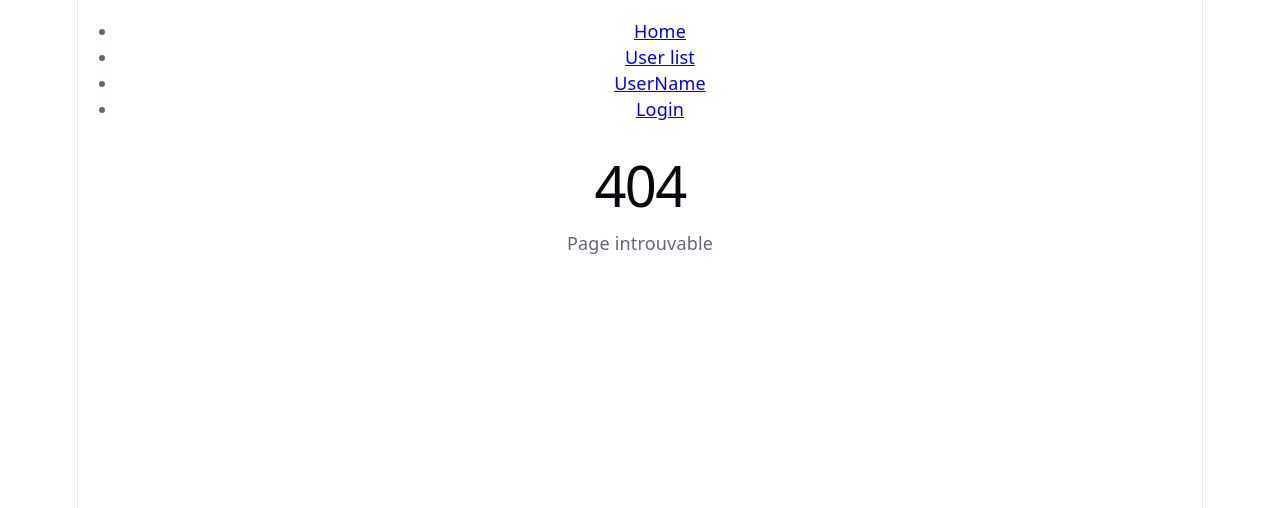
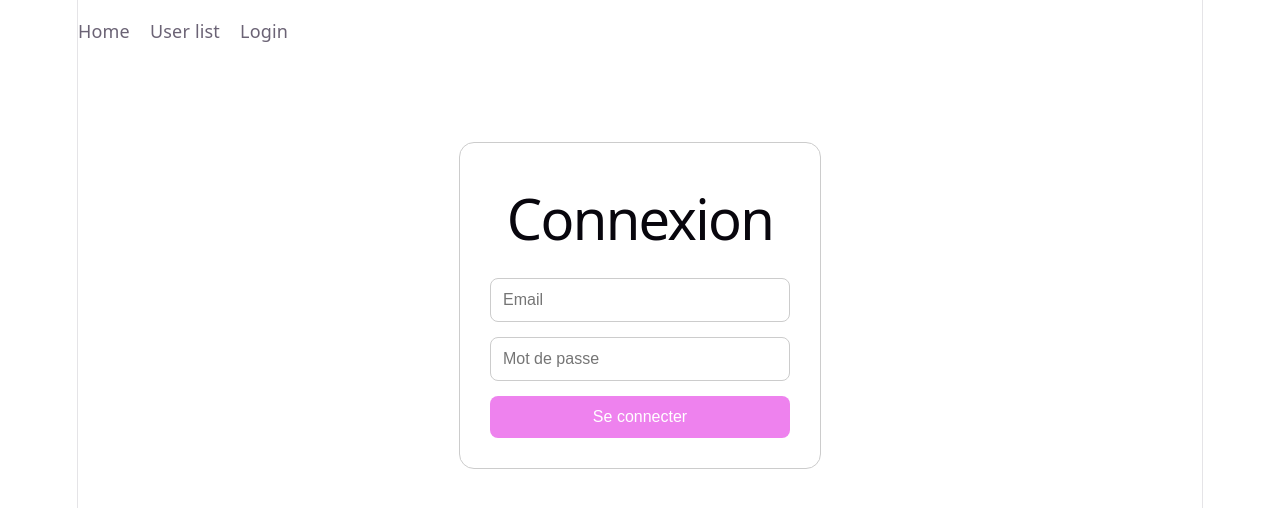
Before and after one commit to Shibler0/ynov.user, a React (Vite) app: page /login in a window 1280 px wide. Before the commit this address had no page. Shown: the top 508 px of the page. Built offline with nearby package versions, Linux system fonts and the light colour scheme.

Commit message:
first commit

```diff
--- a/src/App.tsx
+++ b/src/App.tsx
@@ -17,7 +17,10 @@ function App() {
             <h1>Risch Martin</h1>
             <div className="recipes-grid">
                 {recipes.map((recipe) => (
-                    <Link to={`/recipedetails/${recipe.id}`}>
+                    <Link
+                        className="recipe-link"
+                        to={`/recipedetails/${recipe.id}`}
+                    >
                         <div className="recipe-card">
                             <h2>{recipe.name}</h2>
                             <p>Temps de préparation : {recipe.prepTimeMinutes} min</p>
--- /dev/null
+++ b/src/Connection.css
@@ -0,0 +1,40 @@
+.login-container {
+    display: flex;
+    justify-content: center;
+    margin-top: 80px;
+}
+
+.login-card {
+    display: flex;
+    flex-direction: column;
+    gap: 15px;
+
+    width: 300px;
+    padding: 30px;
+
+    border: 1px solid #ccc;
+    border-radius: 15px;
+}
+
+.login-card input {
+    padding: 12px;
+    border: 1px solid #ccc;
+    border-radius: 8px;
+    font-size: 16px;
+}
+
+.login-card button {
+    padding: 12px;
+    border: none;
+    border-radius: 8px;
+
+    background-color: violet;
+    color: white;
+
+    font-size: 16px;
+    cursor: pointer;
+}
+
+.login-card button:hover {
+    background-color: purple;
+}
--- /dev/null
+++ b/src/Header.css
@@ -0,0 +1,17 @@
+.Header ul {
+    display: flex;
+    flex-direction: row;
+    gap: 20px;
+
+    list-style: none;
+    padding: 0;
+}
+
+.Header a {
+    text-decoration: none;
+    color: inherit;
+}
+
+.Header a:hover {
+    color: violet;
+}
--- a/src/Recipe-details.css
+++ b/src/Recipe-details.css
@@ -5,3 +5,30 @@
     max-width: 100%;
     border-radius: 20px;
 }
+
+.recipe-top {
+    display: flex;
+    gap: 30px;
+    align-items: flex-start;
+}
+
+.recipe-image {
+    width: 500px;
+    max-width: 50%;
+    border-radius: 20px;
+}
+
+.ingredients-list {
+    display: flex;
+    flex-direction: row;
+    flex-wrap: wrap;
+    gap: 15px;
+
+    list-style: none;
+    padding: 0;
+}
+
+.instructions-list {
+    list-style: none;
+    padding: 0;
+}
--- a/src/components/Header.tsx
+++ b/src/components/Header.tsx
@@ -1,12 +1,12 @@
 import { Link } from "react-router-dom";
+import '../Header.css'
 
 function Header() {
     return(
         <nav className="Header">
             <ul>
-                <li><Link to="/recipelist">Home</Link></li>
+                <li><Link to="/">Home</Link></li>
                 <li><Link to="/userList">User list</Link></li>
-                <li><Link to="/user/:username">UserName</Link></li>
                 <li><Link to="/login">Login</Link></li>
             </ul>
         </nav>
--- a/src/main.tsx
+++ b/src/main.tsx
@@ -45,7 +45,7 @@ const router = createBrowserRouter([
                 element:<UserDetails/>
             },
             {
-                path: "/connection",
+                path: "/login",
                 element:<Connection/>
             },
             {
--- a/src/pages/Connection.tsx
+++ b/src/pages/Connection.tsx
@@ -1,6 +1,7 @@
 import { useState } from "react";
 import userData from "../assets/users.json";
 import { useNavigate } from "react-router-dom";
+import '../Connection.css'
 
 function Connection() {
     const [email, setEmail] = useState("");
@@ -8,7 +9,10 @@ function Connection() {
     const navigate = useNavigate();
 
     return (
-        <>
+        <div className="login-container">
+            <div className="login-card">
+                <h1>Connexion</h1>
+
                 <input
                     type="text"
                     placeholder="Email"
@@ -36,8 +40,10 @@ function Connection() {
                         }
                     }}
                 >
+                    Se connecter
                 </button>
-        </>
+            </div>
+        </div>
     );
 }
 
--- a/src/pages/Recipe-details.tsx
+++ b/src/pages/Recipe-details.tsx
@@ -30,21 +30,27 @@ function RecipeDetails() {
 
             <h1>{recipe.name}</h1>
 
+            <div className="recipe-top">
                 <img
                     className="recipe-image"
                     src={recipe.image}
                     alt={recipe.name}
                 />
 
+                <div>
                     <h2>Ingrédients</h2>
-            <ul>
+
+                    <ul className="ingredients-list">
                         {recipe.ingredients.map((ingredient) => (
                             <li key={ingredient}>{ingredient}</li>
                         ))}
                     </ul>
+                </div>
+            </div>
 
             <h2>Étapes</h2>
-            <ol>
+
+            <ol className="instructions-list">
                 {recipe.instructions.map((instruction) => (
                     <li key={instruction}>{instruction}</li>
                 ))}
```
Lines whose indentation alone changed are shown as unchanged.
